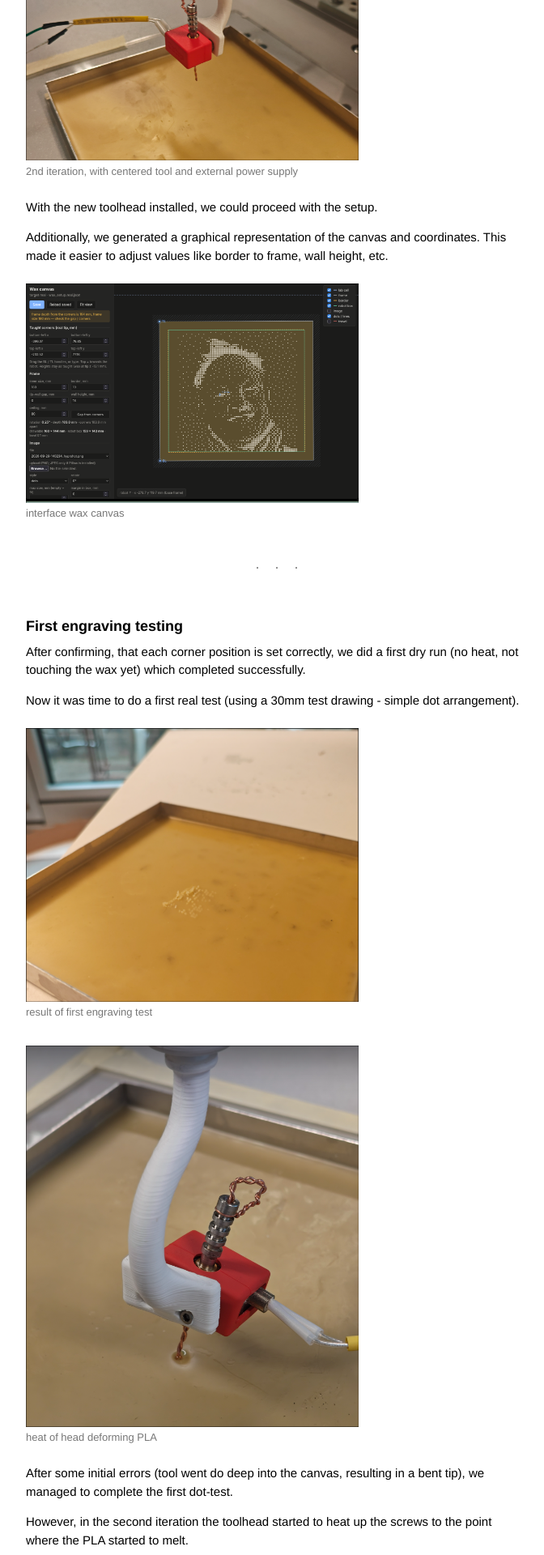
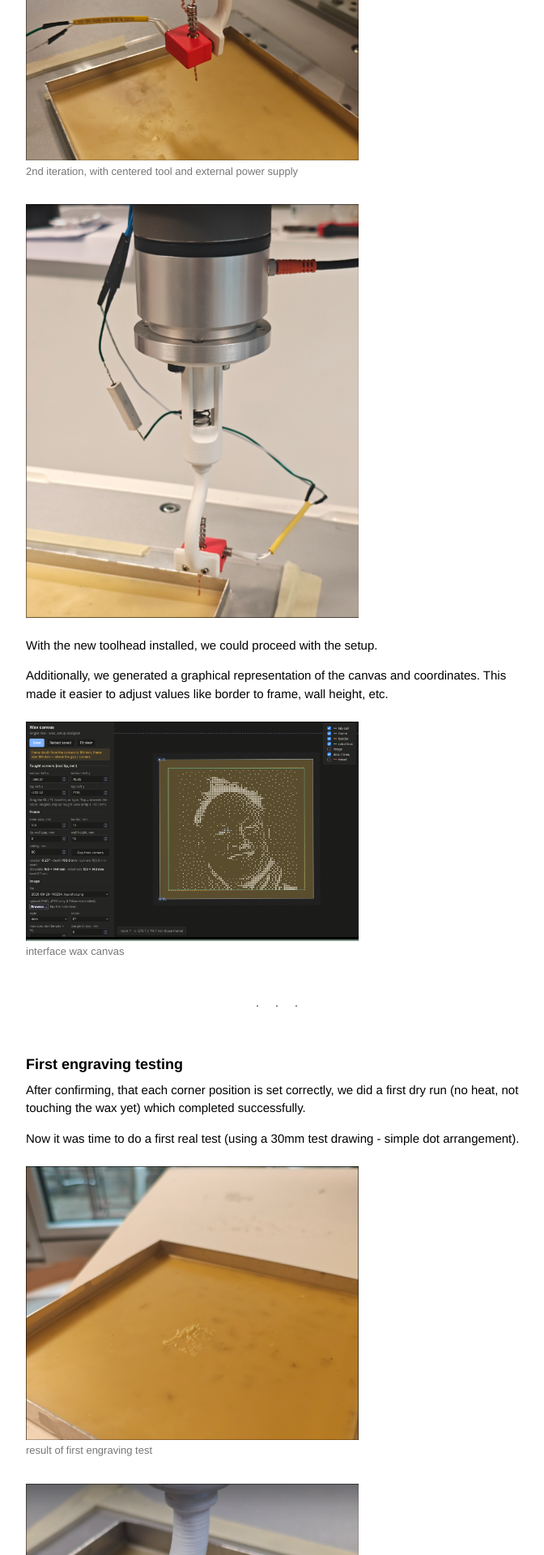
Before and after one commit to bonjourclaudio/aewwwww-blog, a Jekyll site: the page built from _posts/2026-11-18-engraving-programming.md, in a window 1280 px wide. Shown: the part 2693-4613 px from the top of the page at 81% size, without its empty margins (298-970 px from the left). Built offline with Jekyll 4.4.1, drawn with Linux system fonts in a browser that asks for light colours.

Commit message:
Update _posts/2026-11-18-engraving-programming.md (via Pages CMS)

```diff
--- a/_posts/2026-11-18-engraving-programming.md
+++ b/_posts/2026-11-18-engraving-programming.md
@@ -57,6 +57,8 @@ We made use of a ceramic resistor, since the 3D heater head draws around ~1.6 am
 
 ![medium: 2nd iteration, with centered tool and external power supply](/assets/img/Screenshot-20261118-14:01:32.png)
 
+![medium](/assets/img/Screenshot-20261118-16:36:42.png)
+
 With the new toolhead installed, we could proceed with the setup.
 
 Additionally, we generated a graphical representation of the canvas and coordinates. This made it easier to adjust values like border to frame, wall height, etc.
```
